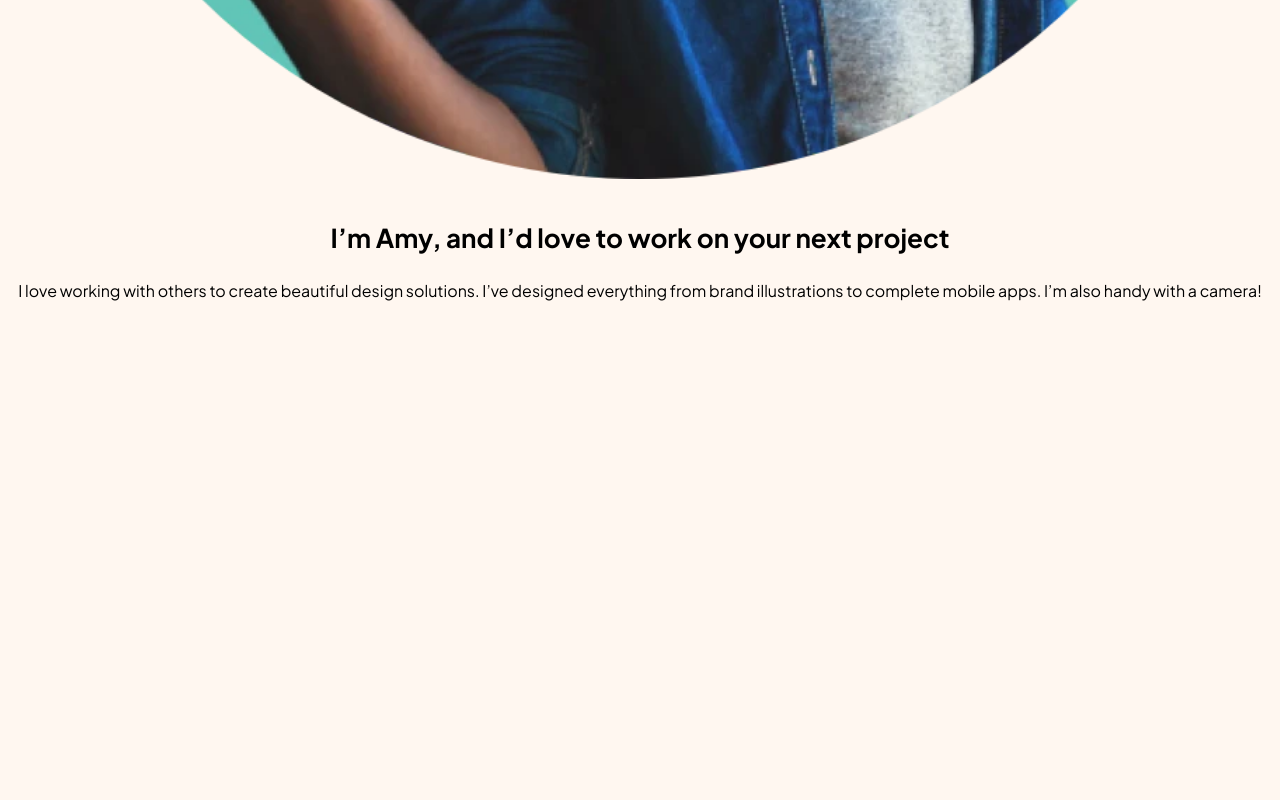
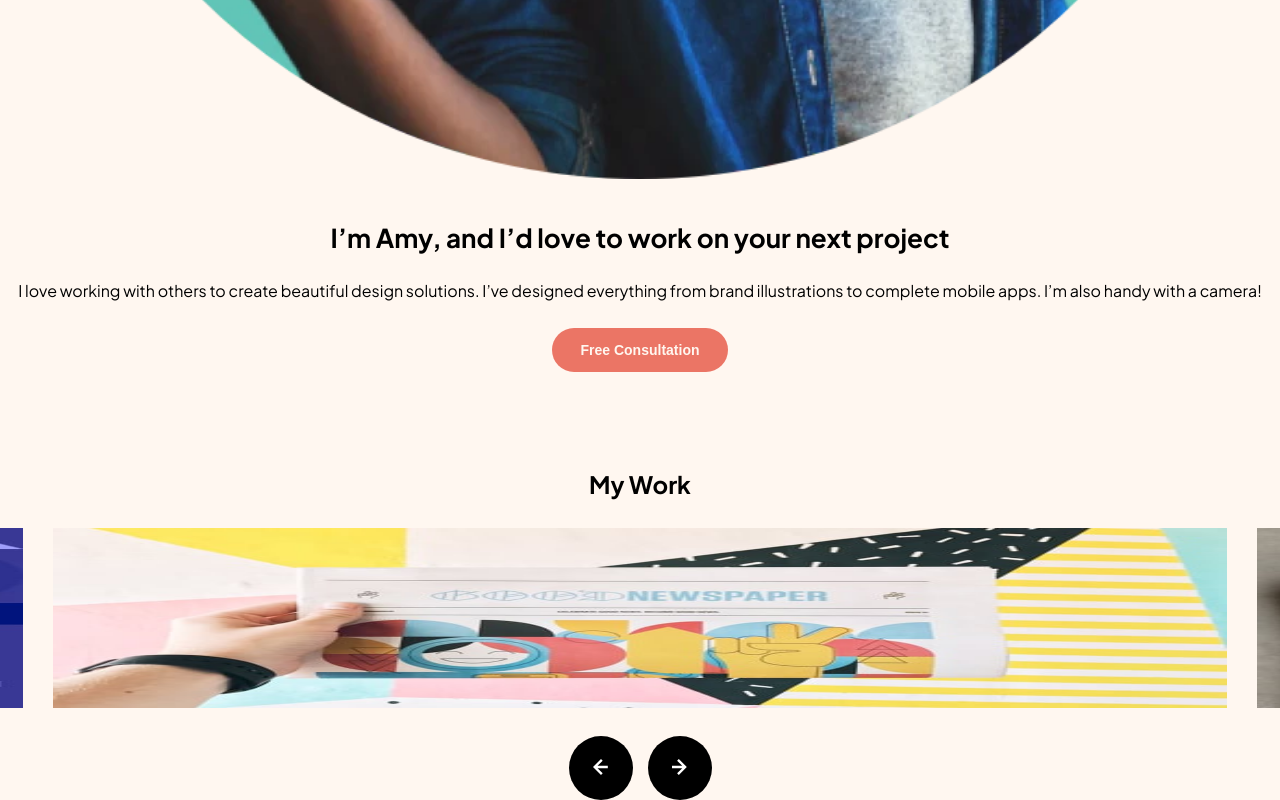
Before and after one commit to lasha-abuladze/single-page-design-portfolio, a website: page index.html in a window 1280 px wide. Shown: the part 2592-3392 px from the top of the page. Before the commit the page ends 2896 px from the top, so only its background shows below. Drawn offline with Linux system fonts and the light colour scheme.

Commit message:
add slider

```diff
--- a/index.html
+++ b/index.html
@@ -88,12 +88,45 @@
                 brand illustrations to complete mobile apps. I’m
                 also handy with a camera!
             </p>
+
+            <button>
+                Free Consultation
+            </button>
+
         </article>
+
+    </section>
+
+    <section class="section--3 section--slider">
+
+        <h2 class="section-title">
+            My Work
+        </h2>
+
+
+        <div class="slider">
+            <img class="slide slide--1" src="./assets/image-slide-1.jpg" alt="#">
+            <img class="slide slide--2" src="./assets/image-slide-2.jpg" alt="#">
+            <img class="slide slide--3" src="./assets/image-slide-3.jpg" alt="#">
+            <img class="slide slide--4" src="./assets/image-slide-4.jpg" alt="#">
+            <img class="slide slide--5" src="./assets/image-slide-5.jpg" alt="#">
+        </div>
+
+        <div class="arrow-buttons">
+            <button class="left-btn">
+                <img src="./assets/icon-arrow-left.svg" alt="arrow-left">
+            </button>
+
+            <button class="right-btn">
+                <img src="./assets/icon-arrow-right.svg" alt="arrow-right">
+            </button>
+        </div>
 
     </section>
 
 
 
+    <script src="./script.js"></script>
 
 </body>
 </html>
--- a/main.scss
+++ b/main.scss
@@ -166,4 +166,54 @@ body {
         margin-top: 40px;
         margin-bottom: 24px;
     }
+
+    button {
+        @include button-gen();
+        background-color: #EB7565;
+        margin-top: 24px;
+        color: #FFF7F0;
+    }
 }
+
+
+.section--3 {
+    width: 100%;
+    // height: 300px;
+    position: relative;
+    overflow: hidden;
+    margin-top: 100px;
+    text-align: center;
+
+    h2 {
+        font-size: 24px;
+        color: black;
+        font-weight: 700;
+        margin-bottom: 32px;
+    }
+
+    .slide {
+        position: absolute;
+        width: calc(100% - 106px);
+        height: 180px;
+        left: 53px;
+        transition: all 0.5s;
+    }
+
+    .arrow-buttons {
+        margin-top: 240px;
+        @include flex-row();
+        justify-content: center;
+        gap: 15px;
+
+        button {
+            width: 64px;
+            height: 64px;
+            border-radius: 50%;
+            background: black;
+            border: none;
+            cursor: pointer;
+        }
+    }
+
+
+}
--- a/script.js
+++ b/script.js
@@ -0,0 +1,33 @@
+`use-strict`;
+
+
+
+
+const slides = document.querySelectorAll(`.slide`);
+const leftBtn = document.querySelector(`.left-btn`);
+const rightBtn = document.querySelector(`.right-btn`);
+
+let curSlide = -2;
+
+
+slides.forEach((s,i) => {
+    s.style.transform = `translateX(calc(${((i + curSlide) * 100)}% + ${((i + curSlide) * 30)}px) )`
+})
+
+rightBtn.addEventListener(`click`, () => {
+    if(curSlide !== -4) {
+        curSlide--;
+        slides.forEach((s,i) => {
+            s.style.transform = `translateX(calc(${((i + curSlide) * 100)}% + ${((i + curSlide) * 30)}px) )`
+        })
+    }
+})
+
+leftBtn.addEventListener(`click`, () => {
+    if(curSlide !== 0) {
+        curSlide++;
+        slides.forEach((s,i) => {
+            s.style.transform = `translateX(calc(${((i + curSlide) * 100)}% + ${((i + curSlide) * 30)}px) )`
+        })
+    }
+})
```
Also changed, not shown: style.css.
